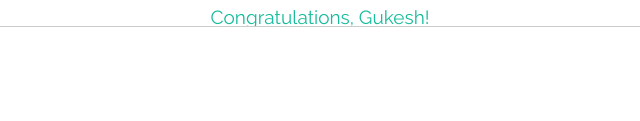
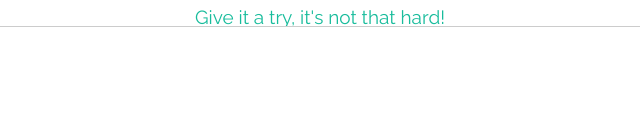
Before and after one commit to wesleytamez/wesleytamez.github.io, a plain HTML site: page index.html in a window 1280 px wide. Shown: the part 677-798 px from the top of the page, 320-960 px from the left. Drawn offline with Linux system fonts and the light colour scheme.

Commit message:
Update index.html

```diff
--- a/index.html
+++ b/index.html
@@ -6,5 +6,5 @@
     3. Bd5 Ne4 (4. d4 e5 5. d4 0-0 6. e4#)
     4. Rd4 e4 (4. d4 e7 5. d4 0-0 6. e4#)
 eeps</pre><pre>python -u chess.py
-5</pre><h4><a href="https://www.youtube.com/watch?v=UCE-Ar9udOU">Congratulations, Gukesh!</a></h4><hr><h3 class=subl>Now can be interpreted!</h3><img src=images/chess.png class=img-thumbnail><div class=sublime-instructions><div class="row-fluid left"><div class="col-lg-8 left"><ol><h4><li>Download interpreter (.py file)</li></h4><h4><li>Create folder</li><li>Create program with .chess extension, following the grammar</li><li>Run through CMD or your favorite IDE</li><li>You're done! Make sure interpreter, program, and grammar are in the same folder.</li></h4><span class=folder></span><br><h4><br></h4><span class=folder></span><br><h4><br></h4><span class=folder></span></ol></div><div class="col-lg-4 left tm"><a class="btn btn-primary" href=chess.py>Download<br><small>chess.py</small></a></div></div></div>
+5</pre><h4><a href="https://www.youtube.com/watch?v=gzDYgRc6eic">Give it a try, it's not that hard!</a></h4><hr><h3 class=subl>Now can be interpreted!</h3><img src=images/chess.png class=img-thumbnail><div class=sublime-instructions><div class="row-fluid left"><div class="col-lg-8 left"><ol><h4><li>Download interpreter (.py file)</li></h4><h4><li>Create folder</li><li>Create program with .chess extension, following the grammar</li><li>Run through CMD or your favorite IDE</li><li>You're done! Make sure interpreter, program, and grammar are in the same folder.</li></h4><span class=folder></span><br><h4><br></h4><span class=folder></span><br><h4><br></h4><span class=folder></span></ol></div><div class="col-lg-4 left tm"><a class="btn btn-primary" href=chess.py>Download<br><small>chess.py</small></a></div></div></div>
 <div class=footer><div class=pull-left><p style="margin: 10.5px 0px 0px 5px"> by <a href="https://my.sdsu.edu/"> @wesleytamez</a></p></div><blockquote class=pull-right><p>.</p><footer>Wesley Tamez</footer></blockquote></div></div></div><script src=scripts/a92a213a.vendor.js></script><script src=scripts/6aada3b6.main.js></script>
```
